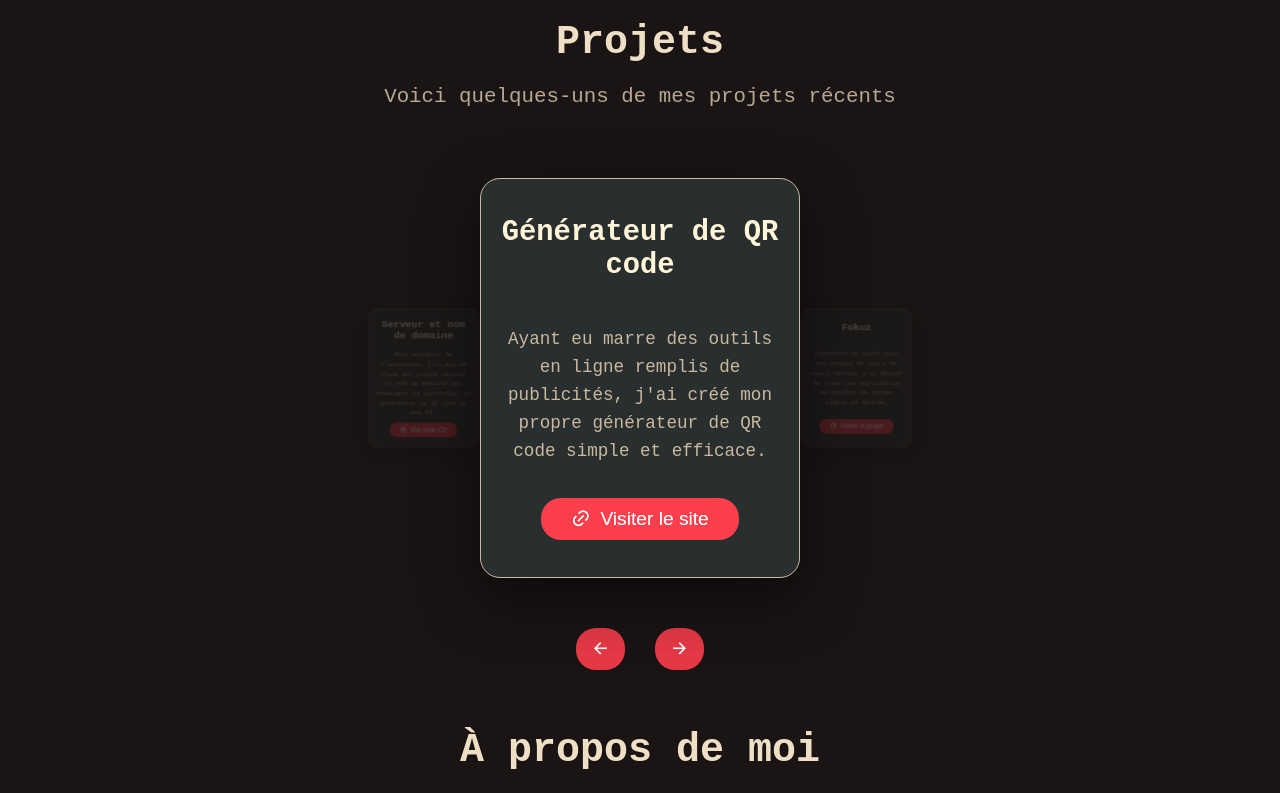
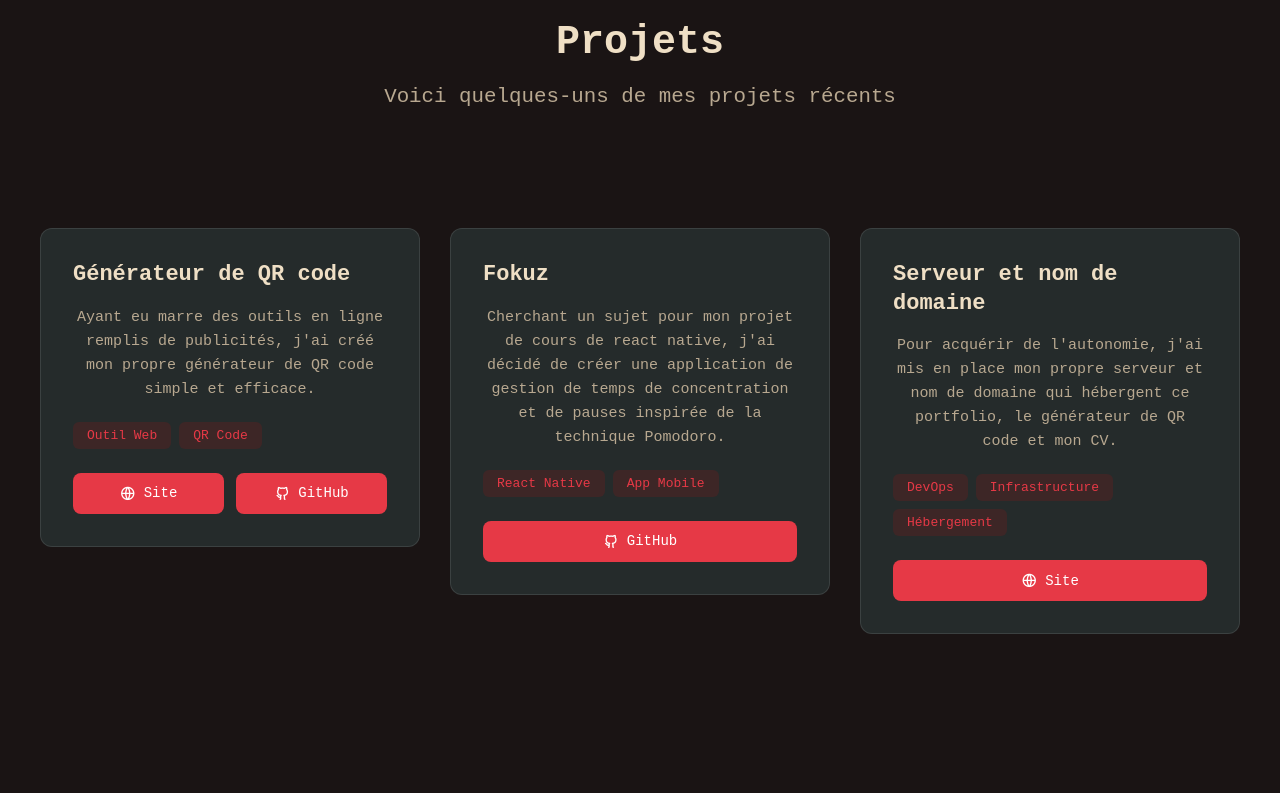
Before and after one commit to MarineG404/portefolio, a Vue app: page / in a window 1280 px wide. Shown: the part 840-1633 px from the top of the page. Built offline with nearby package versions, Linux system fonts and the light colour scheme.

Commit message:
✨ Add Swiper for carousel functionality and enhance project display with tags and links

```diff
--- a/package.json
+++ b/package.json
@@ -6,6 +6,7 @@
 		"build": "vite build"
 	},
 	"dependencies": {
+		"swiper": "^12.0.3",
 		"vis-data": "^8.0.3",
 		"vis-timeline": "^8.5.0",
 		"vue": "^3.0.4",
--- /dev/null
+++ b/src/assets/projects.json
@@ -0,0 +1,44 @@
+{
+	"projects": [
+		{
+			"id": 1,
+			"title": "Générateur de QR code",
+			"description": "Ayant eu marre des outils en ligne remplis de publicités, j'ai créé mon propre générateur de QR code simple et efficace.",
+			"links": {
+				"website": "https://qrcode.marinegonnord.fr",
+				"github": "https://github.com/MarineG404/qr_code_generator"
+			},
+			"tags": [
+				"Outil Web",
+				"QR Code"
+			]
+		},
+		{
+			"id": 2,
+			"title": "Fokuz",
+			"description": "Cherchant un sujet pour mon projet de cours de react native, j'ai décidé de créer une application de gestion de temps de concentration et de pauses inspirée de la technique Pomodoro.",
+			"links": {
+				"website": null,
+				"github": "https://github.com/MarineG404/Fokuz"
+			},
+			"tags": [
+				"React Native",
+				"App Mobile"
+			]
+		},
+		{
+			"id": 3,
+			"title": "Serveur et nom de domaine",
+			"description": "Pour acquérir de l'autonomie, j'ai mis en place mon propre serveur et nom de domaine qui hébergent ce portfolio, le générateur de QR code et mon CV.",
+			"links": {
+				"website": "https://cv.marinegonnord.fr",
+				"github": null
+			},
+			"tags": [
+				"DevOps",
+				"Infrastructure",
+				"Hébergement"
+			]
+		}
+	]
+}
--- a/src/components/main/Carousel.vue
+++ b/src/components/main/Carousel.vue
@@ -1,186 +1,212 @@
 <template>
-  <div class="carousel-wrapper">
-    <div class="carousel" ref="carouselRef">
-      <div class="carousel-item">
-        <h3>Générateur de QR code</h3>
-        <p>
-          Ayant eu marre des outils en ligne remplis de publicités, j'ai créé mon propre générateur de
-          QR code simple et efficace.
-        </p>
-        <button>
-          <a href="https://qrcode.marinegonnord.fr" target="_blank" rel="noopener noreferrer">
-            <i class="ri-link"></i>Visiter le site
-          </a>
-        </button>
+  <div class="carousel-container">
+    <swiper
+      :modules="modules"
+      :slides-per-view="1"
+      :space-between="30"
+      :loop="true"
+      :pagination="{ clickable: true }"
+      :navigation="true"
+      :breakpoints="{
+        768: { slidesPerView: 2 },
+        1024: { slidesPerView: 3 }
+      }"
+      class="projects-swiper"
+    >
+      <swiper-slide v-for="project in projects" :key="project.id">
+        <div class="project-card">
+          <h3>{{ project.title }}</h3>
+          <p class="description">{{ project.description }}</p>
+
+          <div class="tags">
+            <span v-for="tag in project.tags" :key="tag" class="tag">
+              {{ tag }}
+            </span>
           </div>
 
-      <div class="carousel-item">
-        <h3>Fokuz</h3>
-        <p>
-          Cherchant un sujet pour mon projet de cours de react native, j'ai décidé de créer une
-          application de gestion de tâches simple et épurée.
-        </p>
-        <button>
-          <a href="https://github.com/MarineG404/Fokuz" target="_blank" rel="noopener noreferrer">
-            <i class="ri-github-fill"></i>Visiter le projet
+          <div class="links">
+            <a
+              v-if="project.links.website"
+              :href="project.links.website"
+              target="_blank"
+              class="link-btn"
+            >
+              <i class="ri-global-line"></i> Site
             </a>
-        </button>
-      </div>
-
-      <div class="carousel-item">
-        <h3>Serveur et nom de domaine</h3>
-        <p>
-          Pour acquérir de l'autonomie, j'ai mis en place mon propre serveur et nom de domaine qui
-          hébergent ce portfolio, le générateur de QR code et mon CV.
-        </p>
-        <button>
-          <a href="https://cv.marinegonnord.fr" target="_blank" rel="noopener noreferrer">
-            <i class="ri-file-text-line"></i>Voir mon CV
+            <a
+              v-if="project.links.github"
+              :href="project.links.github"
+              target="_blank"
+              class="link-btn"
+            >
+              <i class="ri-github-line"></i> GitHub
             </a>
-        </button>
           </div>
         </div>
-
-    <div class="controls">
-      <button @click="prevSlide" aria-label="Projet précédent"><i class="ri-arrow-left-line"></i></button>
-      <button @click="nextSlide" aria-label="Projet suivant"><i class="ri-arrow-right-line"></i></button>
-    </div>
+      </swiper-slide>
+    </swiper>
   </div>
 </template>
 
 <script setup>
-import { ref, onMounted } from 'vue'
+import { ref, onMounted } from 'vue';
+import { Swiper, SwiperSlide } from 'swiper/vue';
+import { Navigation, Pagination } from 'swiper/modules';
+import 'swiper/css';
+import 'swiper/css/navigation';
+import 'swiper/css/pagination';
 
-const carouselRef = ref(null)
-let items = []
-let currentIndex = 0
+import projectsData from '../../assets/projects.json';
 
-function updateCarousel() {
-  const totalItems = items.length
-  if (totalItems === 0) return
-  const angleStep = 360 / totalItems
-
-  items.forEach((item, i) => {
-    const angle = angleStep * (i - currentIndex)
-    const rad = (angle * Math.PI) / 180
-    const x = Math.sin(rad) * 400
-    const z = Math.cos(rad) * 400 - 400
-    const scale = 0.7 + Math.cos(rad) * 0.3
-    const opacity = z > -200 ? 1 : 0.3
-
-    item.style.transform = `translateX(${x}px) translateZ(${z}px) scale(${scale})`
-    item.style.opacity = opacity
-    item.style.zIndex = String(Math.round(z))
-
-    item.style.filter = i === currentIndex ? 'brightness(1.1)' : 'brightness(0.8)'
-  })
-}
-
-function goToSlide(index) {
-  currentIndex = index
-  updateCarousel()
-}
-
-function nextSlide() {
-  currentIndex = (currentIndex + 1) % items.length
-  updateCarousel()
-}
-
-function prevSlide() {
-  currentIndex = (currentIndex - 1 + items.length) % items.length
-  updateCarousel()
-}
+const modules = [Navigation, Pagination];
+const projects = ref([]);
 
 onMounted(() => {
-  const carouselEl = carouselRef.value
-  if (!carouselEl) return
-  items = Array.from(carouselEl.querySelectorAll('.carousel-item'))
-
-  items.forEach((item, i) => {
-    item.addEventListener('click', () => goToSlide(i))
-  })
-
-  document.addEventListener('keydown', (e) => {
-    if (e.key === 'ArrowLeft') prevSlide()
-    if (e.key === 'ArrowRight') nextSlide()
-  })
-
-  updateCarousel()
-})
+  projects.value = projectsData.projects;
+});
 </script>
 
 <style scoped>
-.carousel-wrapper {
-	position: relative;
-	height: 500px;
-	perspective: 1000px;
-	overflow: visible;
-}
+.carousel-container {
+  width: 100%;
+  max-width: 1400px;
+  margin: 0 auto;
+  padding: 60px 20px;
 
-.carousel {
-	position: relative;
+  .projects-swiper {
     width: 100%;
+    padding: 40px 0 60px;
+
+    .project-card {
+      background: var(--bg-card);
+      border-radius: 12px;
+      border: 1px solid var(--overlay-light);
+      padding: 32px;
       height: 100%;
-	transform-style: preserve-3d;
-	transition: transform 0.6s cubic-bezier(0.4, 0, 0.2, 1);
-}
-
-.carousel-item {
-	position: absolute;
       display: flex;
       flex-direction: column;
-	justify-content: space-around;
-	align-items: center;
+      transition: all 0.3s ease;
 
-
-	width: 320px;
-	height: 400px;
-	left: 50%;
-	top: 50%;
-	margin-left: -160px;
-	margin-top: -200px;
-	background: var(--bg-card);
-	border-radius: 20px;
-	padding: 20px;
-	box-shadow: 0 20px 60px rgba(0, 0, 0, 0.5);
-	transition: all 0.6s cubic-bezier(0.4, 0, 0.2, 1);
-	cursor: pointer;
-	backface-visibility: hidden;
-	border: 1px solid var(--text-secondary);
-
-	img {
-		width: 100%;
-		height: 200px;
-		object-fit: cover;
-		border-radius: 12px;
-		margin-bottom: 15px;
+      &:hover {
+        transform: translateY(-4px);
+        box-shadow: 0 12px 24px var(--overlay-light);
+        border-color: var(--accent);
       }
 
       h3 {
-		font-size: 1.8rem;
+        font-size: 22px;
+        font-weight: 600;
         color: var(--text-main);
-		margin-bottom: 10px;
-		text-align: center;
+        margin-bottom: 16px;
+        line-height: 1.3;
       }
 
-	p {
+      .description {
+        font-size: 15px;
         color: var(--text-secondary);
         line-height: 1.6;
-		font-size: 1.1rem;
+        margin-bottom: 20px;
+        flex-grow: 1;
+      }
+
+      .tags {
+        display: flex;
+        flex-wrap: wrap;
+        gap: 8px;
+        margin-bottom: 24px;
+
+        .tag {
+          background: var(--tag-bg);
+          color: var(--tag-text);
+          padding: 6px 14px;
+          border-radius: 6px;
+          font-size: 13px;
+          font-weight: 500;
+          transition: background 0.2s;
+
+          &:hover {
+            opacity: 0.8;
+          }
         }
       }
 
-.controls {
+      .links {
         display: flex;
-	gap: 30px;
+        gap: 12px;
 
-	button {
-		padding: 10px 15px;
+        .link-btn {
+          flex: 1;
+          display: flex;
+          align-items: center;
+          justify-content: center;
+          gap: 8px;
+          padding: 12px 20px;
+          background: var(--accent);
+          color: var(--text-button);
+          text-decoration: none;
+          border-radius: 8px;
+          font-size: 14px;
+          font-weight: 500;
+          transition: all 0.2s;
 
+          i {
+            font-size: 16px;
           }
 
-	i {
-		margin: 0;
+          &:hover {
+            background: var(--accent-hover);
+            transform: translateY(-1px);
+          }
+
+          &:active {
+            transform: translateY(0);
+          }
+        }
+      }
+    }
+  }
+}
+
+:deep(.swiper-button-next),
+:deep(.swiper-button-prev) {
+  color: var(--accent);
+
+  &:hover {
+    color: var(--accent-hover);
+  }
+}
+
+:deep(.swiper-pagination-bullet) {
+  background: var(--text-secondary);
+  opacity: 0.5;
+
+  &-active {
+    background: var(--accent);
+    opacity: 1;
+  }
+}
+
+@media (max-width: 768px) {
+  .carousel-container {
+    padding: 40px 16px;
+
+    .projects-swiper {
+      .project-card {
+        padding: 24px;
+
+        h3 {
+          font-size: 20px;
+        }
+
+        .description {
+          font-size: 14px;
+        }
+
+        .links {
+          flex-direction: column;
+        }
+      }
+    }
   }
 }
 </style>
--- a/src/index.css
+++ b/src/index.css
@@ -13,6 +13,12 @@
 
 	--link-main: #a8dadc;
 	--link-hover: #caf0f1;
+
+	--tag-bg: #3d2626;
+	--tag-text: #e63946;
+
+	--overlay-light: rgba(255, 255, 255, 0.1);
+	--overlay-light-hover: rgba(255, 255, 255, 0.2);
 
 	--color-group-1: #ff5a5f;
 	--color-group-1-hover: #ff7075;
@@ -44,7 +50,12 @@
 	--link-main: #1d3557;
 	--link-hover: #457b9d;
 
-	/* Graph - Mode clair */
+	--tag-bg: #fde8e9;
+	--tag-text: #c1121f;
+
+	--overlay-light: rgba(0, 0, 0, 0.05);
+	--overlay-light-hover: rgba(0, 0, 0, 0.1);
+
 	--color-group-1: #B63C3A;
 	--color-group-1-hover: #933031;
 	--color-group-1-text: #ffffff;
```
Also changed, not shown: 1 other file (tests, documents, lock files or other folders). Lines whose indentation alone changed are shown as unchanged.
